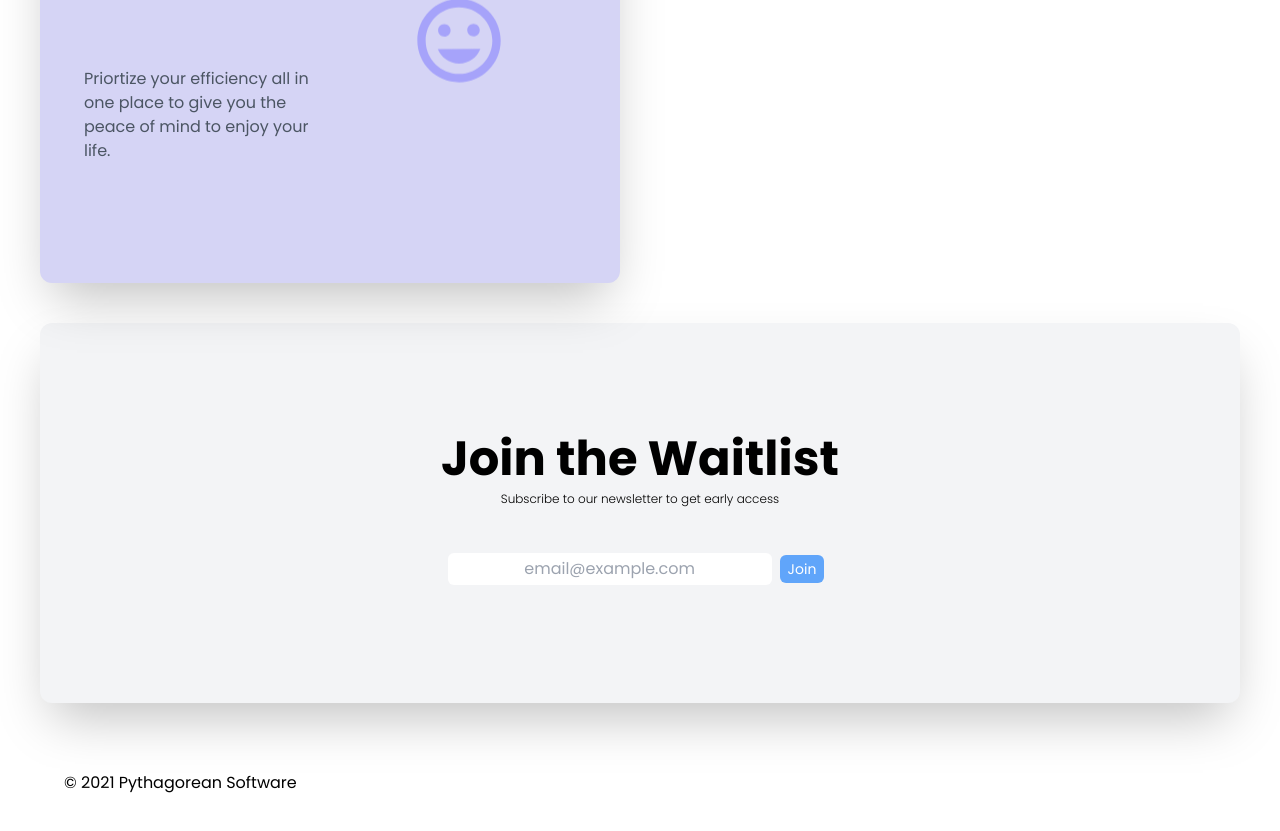
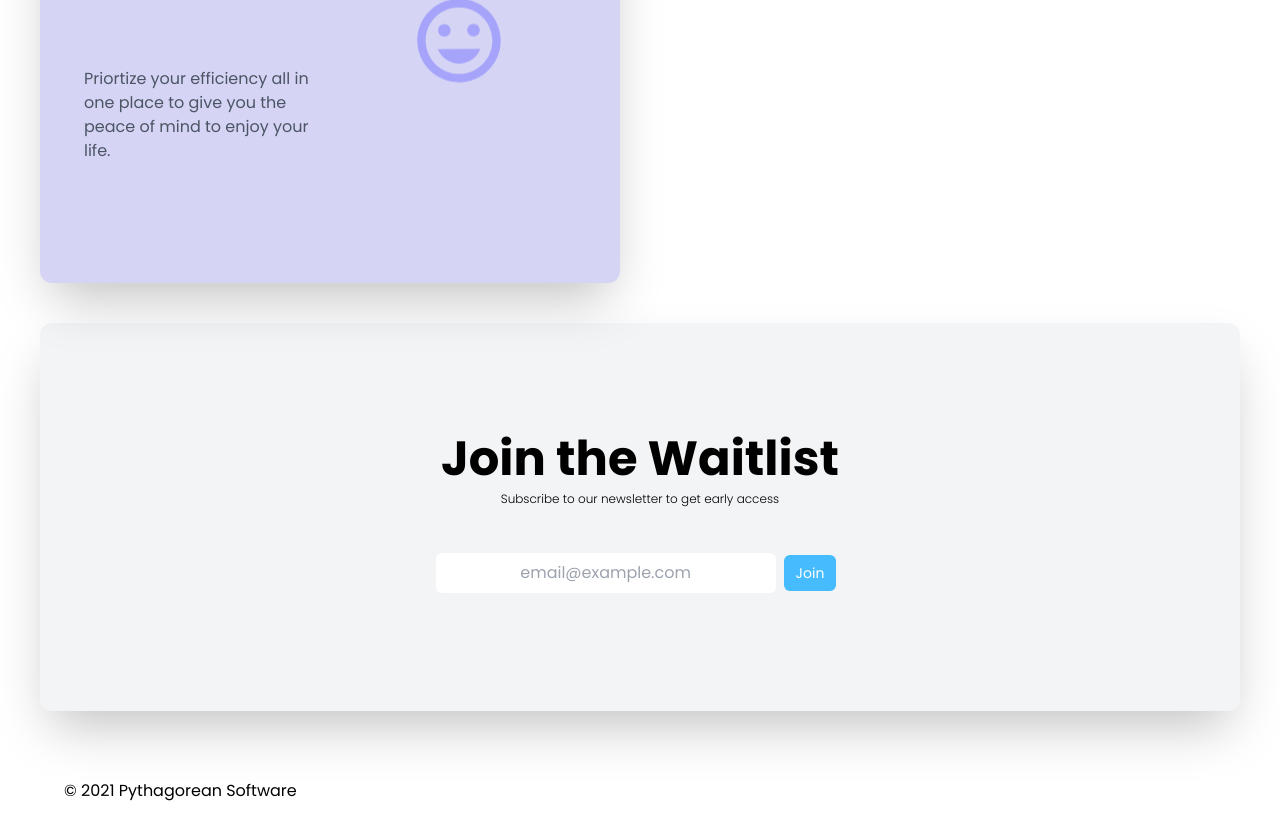
Before and after one commit to pythagoreaneng/efficiently-app-landing, a React (Create React App) app: page / in a window 1280 px wide. Shown: the part 2048-2879 px from the top of the page. Built offline with nearby package versions, Linux system fonts and the light colour scheme.

Commit message:
Improve button design

```diff
--- a/src/components/Waitlist.js
+++ b/src/components/Waitlist.js
@@ -16,13 +16,13 @@ const Waitlist = () => {
               id="email"
               type="email"
               name="email"
-              className="rounded-md text-center p-1"
+              className="rounded-md text-center px-3 py-2"
               placeholder="email@example.com"
               require
             />
             <button
               type="submit"
-              className="m-2 px-2 py-1 text-sm text-white bg-blue-400 rounded-md"
+              className="bg-efficiently-blue m-2 px-3 py-2 text-sm text-white  rounded-md"
             >
               Join
             </button>
```
